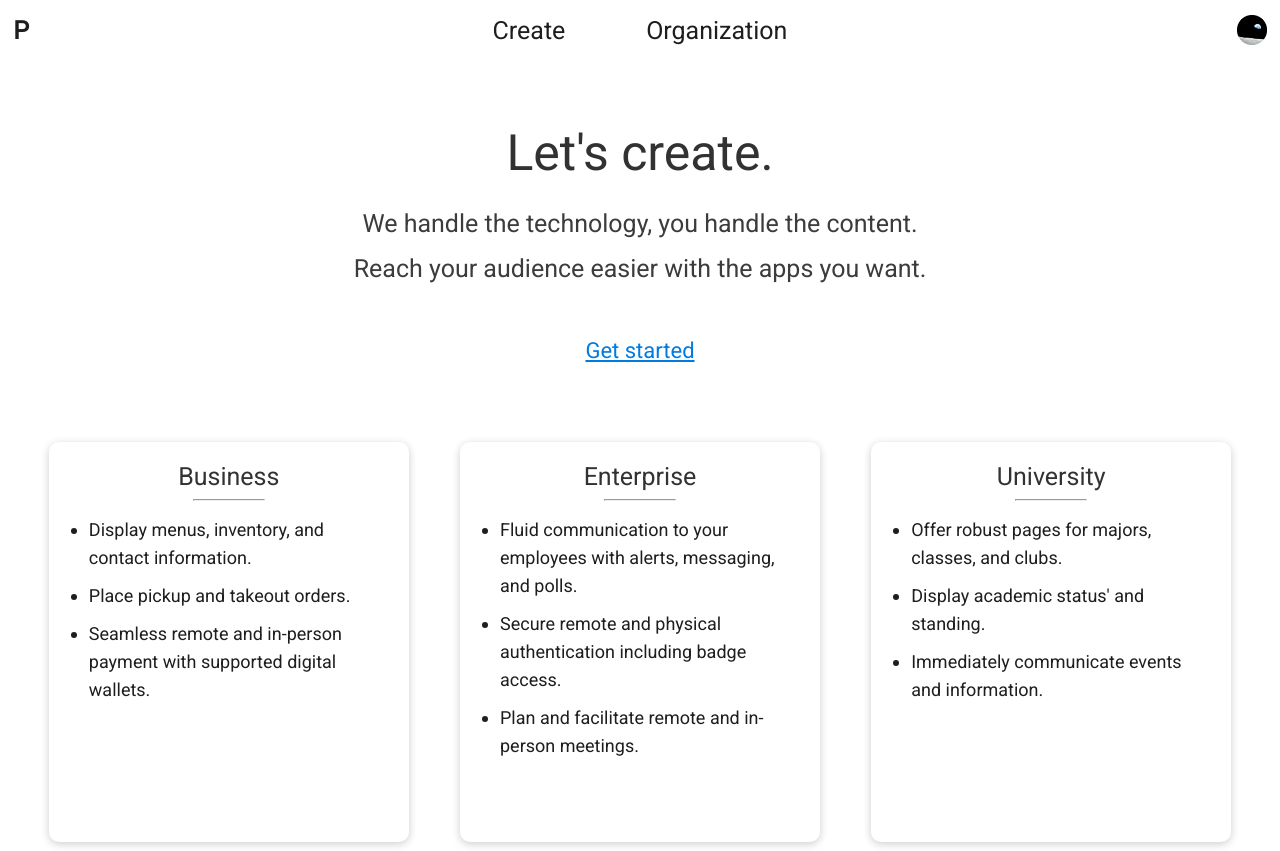
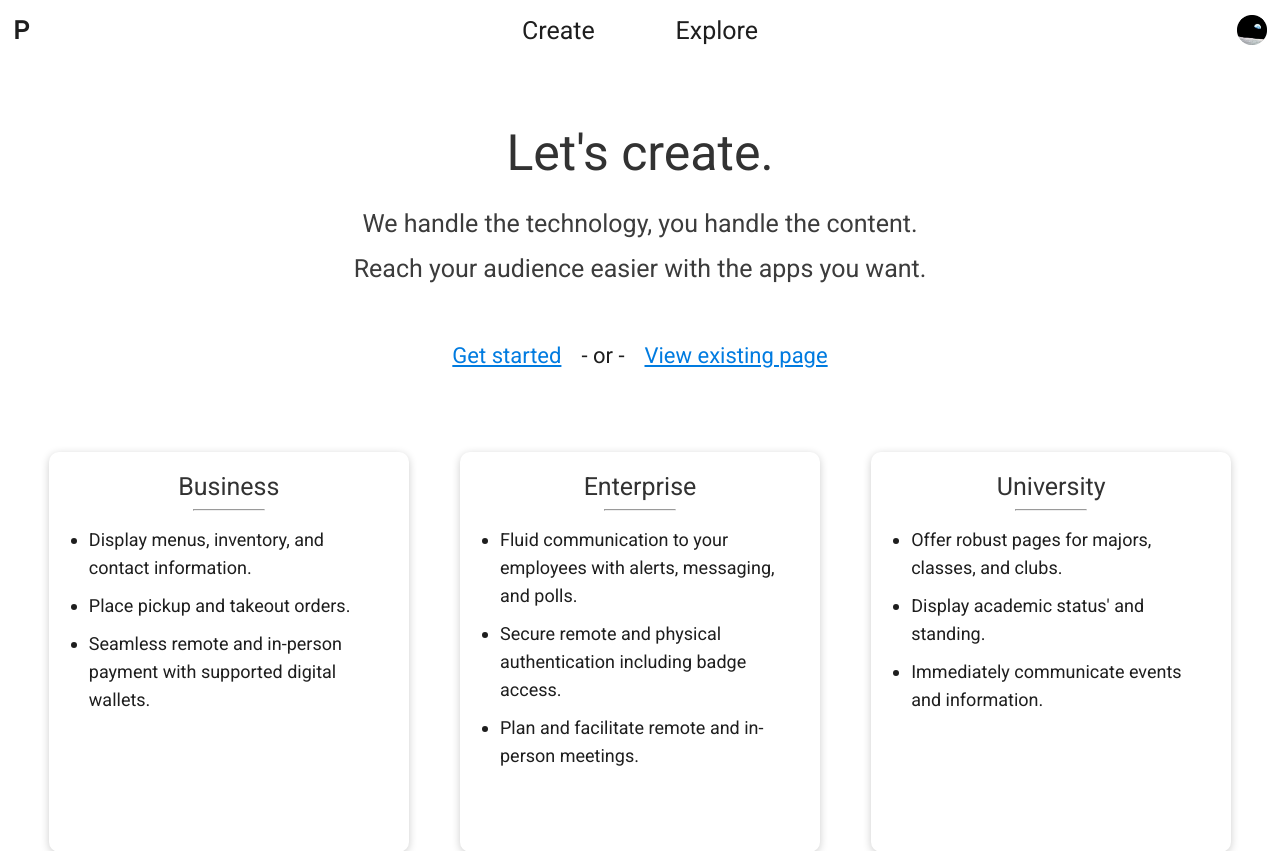
Before and after one commit to joshtgill/pages-web, a Django app: page /create/ in a window 1280 px wide. Shown: the top 851 px of the page. Run offline with Django 3.2, Linux system fonts and the light colour scheme; a user stored in the database is signed in; data comes from the database, SQL or seed files in the repository; both versions use the stored data as it was after the commit.

Commit message:
Modify create page and top navigation links

```diff
--- a/builder/static/styles/create.css
+++ b/builder/static/styles/create.css
@@ -21,14 +21,29 @@
     color: rgb(60, 60, 60);
 }
 
-.content a {
+.content .create-options {
+    display: flex;
+    flex-direction: column;
+    justify-content: center;
+    align-items: center;
+    flex-wrap: wrap;
     margin: 4vh 0 0 0;
+}
+
+.content .create-options h3 {
+    margin: 5px 0 5px 0;
+    font-size: 22px;
+    font-weight: normal;
+}
+
+.content .create-options a {
+    margin: 5px 20px 5px 20px;
     font-size: 22px;
     color: rgb(0, 123, 224);
 }
 
 .content .examples {
-    width: 100vw;
+    width: 100%;
     display: flex;
     justify-content: center;
     flex-wrap: wrap;
@@ -65,3 +80,9 @@
     margin-top: 10px;
     line-height: 28px;
 }
+
+@media only screen and (min-width: 580px) {
+    .content .create-options {
+        flex-direction: row;
+    }
+}
--- a/builder/templates/create.html
+++ b/builder/templates/create.html
@@ -12,13 +12,17 @@
             <h1>Let's create.</h1>
             <h2>We handle the technology, you handle the content.</h2>
             <h2>Reach your audience easier with the apps you want.</h2>
+            <div class="create-options">
                 {% if request.user.creatoruser %}
                     <a href="{% url 'builder' %}">Get started</a>
+                    <h3>- or -</h3>
+                    <a href="{% url 'organization' %}">View existing page</a>
                 {% elif not request.user.is_anonymous %}
                     <a href="{% url 'creator_upgrade' %}">Get started</a>
                 {% else %}
                     <a href="{% url 'login' %}">Get started</a>
                 {% endif %}
+            </div>
             <div class="examples">
                 <div class="example">
                     <h1>Business</h1>
--- a/pages/templates/core.html
+++ b/pages/templates/core.html
@@ -9,9 +9,7 @@
     </div>
     <div class="center">
         <a href="{% url 'create' %}">Create</a>
-        {% if request.user.creatoruser %}
-            <a href="{% url 'organization' %}">Organization</a>
-        {% endif %}
+        <a href="{% url 'home' %}">Explore</a>
     </div>
     <div class="right">
         {% if request.user.is_anonymous %}
```
Also changed, not shown: db.sqlite3. Lines whose indentation alone changed are shown as unchanged.
